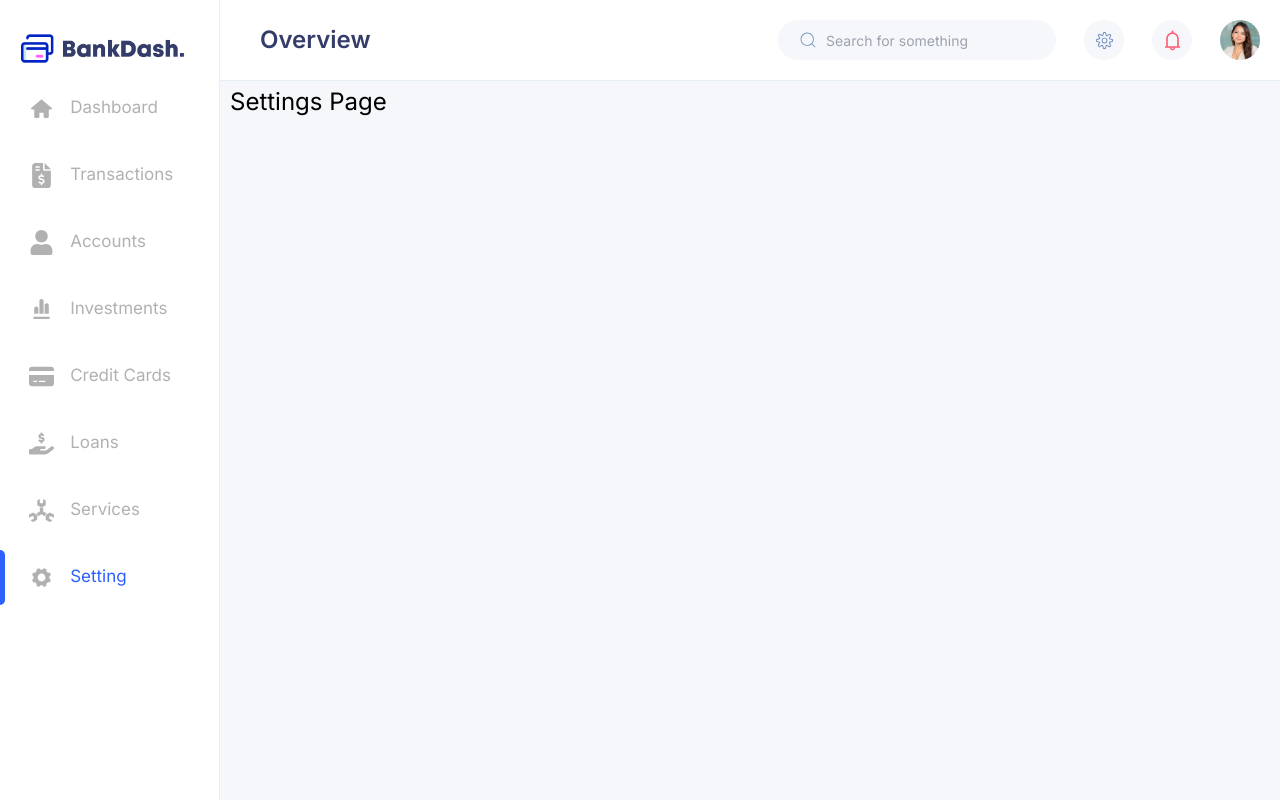
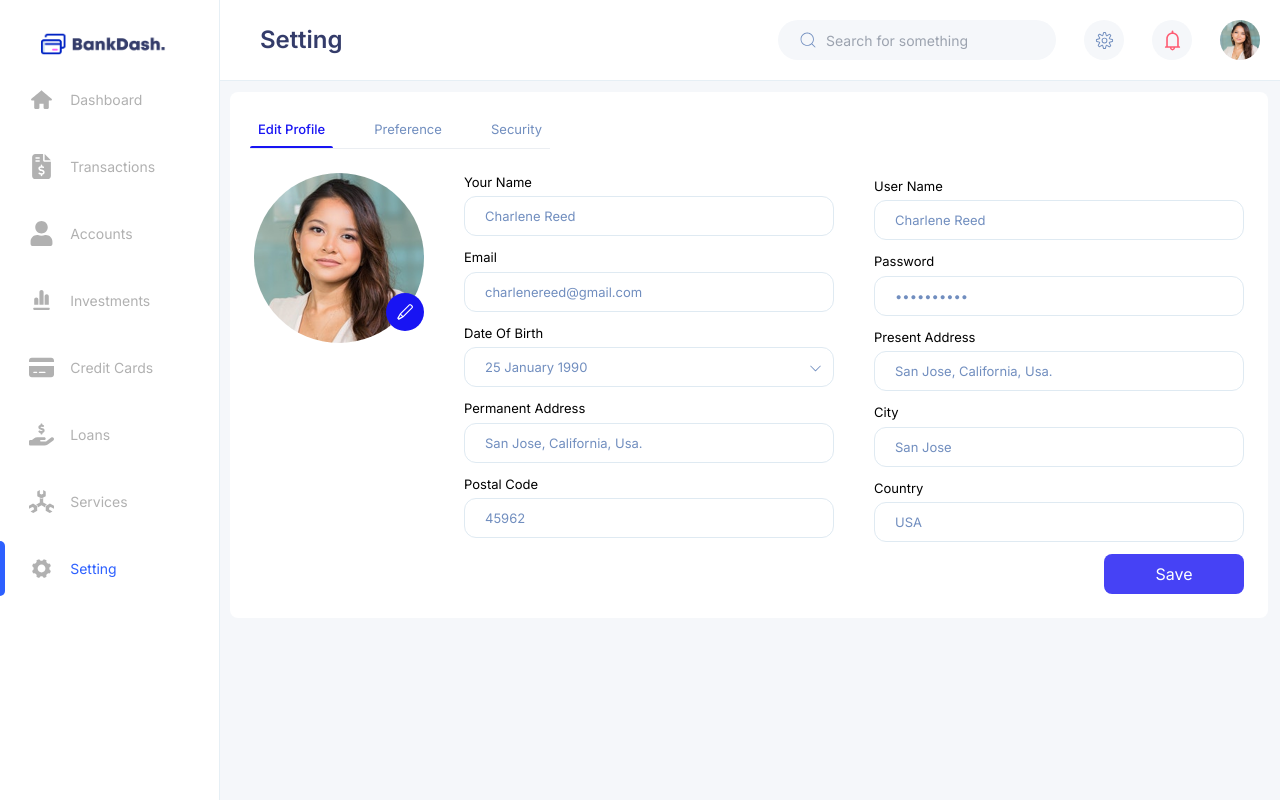
Before and after one commit to Zrnited/BankDash, a Next.js app: page /dashboard/setting in a window 1280 px wide. Built offline with nearby package versions, Linux system fonts and the light colour scheme.

Commit message:
added more pages

```diff
--- a/src/app/dashboard/layout.tsx
+++ b/src/app/dashboard/layout.tsx
@@ -2,11 +2,19 @@
 import Header from "@/components/layout/dashboard/Header";
 import Sidebar from "@/components/layout/dashboard/Sidebar";
 import Sidenav from "@/components/layout/dashboard/Sidenav";
-import { useState } from "react";
+import { useEffect, useState } from "react";
 
 export default function Layout({ children }: { children: React.ReactNode }) {
 
   const [sidebar, setSidebar] = useState<boolean>(false);
+
+  useEffect(()=>{
+    if(sidebar){
+      document.body.classList.add("overflow-hidden");
+    } else {
+      document.body.classList.remove("overflow-hidden");
+    }
+  }, [sidebar])
   return (
     <main className="flex relative flex-row w-full h-screen">
       <Sidebar />
--- a/src/app/dashboard/setting/page.tsx
+++ b/src/app/dashboard/setting/page.tsx
@@ -1,7 +1,102 @@
+"use client";
+import Image from "next/image";
+import { useState } from "react";
+import { VscEdit } from "react-icons/vsc";
+import { user } from "@/utils/User";
+import { BsChevronDown } from "react-icons/bs";
+
 export default function SettingPage() {
+
+  const [currHeading, setCurrHeading] = useState<string>("edit profile");
+
     return (
-      <main className="">
-        <h1 className="text-2xl">Settings Page</h1>
+      <main className="w-full">
+        <div className="bg-white mt-1.5 p-5 rounded-lg h-fit">
+          {/* headings section */}
+          <section className="border-b border-[#EBEEF2] text-[13px] flex flex-row justify-between md:max-w-[300px]">
+            <div onClick={()=>setCurrHeading("edit profile")} className="py-2 relative cursor-pointer">
+              <p className={`capitalize px-2 ${currHeading === "edit profile" ? "text-[#1814F3] font-medium" : "text-[#718EBF]"}`}>edit profile</p>
+              <span className={`w-full h-0.5 absolute bottom-0 bg-[#1814F3] rounded-t-lg transition ease-in-out delay-100 ${currHeading === "edit profile" ? "opacity-100" : "opacity-0"}`}></span>
+            </div>
+            <div onClick={()=>setCurrHeading("preference")} className="py-2 relative cursor-pointer">
+              <p className={`capitalize px-2 ${currHeading === "preference" ? "text-[#1814F3] font-medium" : "text-[#718EBF]"}`}>preference</p>
+              <span className={`w-full h-0.5 absolute bottom-0 bg-[#1814F3] rounded-t-lg transition ease-in-out delay-100 ${currHeading === "preference" ? "opacity-100" : "opacity-0"}`}></span>
+            </div>
+            <div onClick={()=>setCurrHeading("security")} className="py-2 relative cursor-pointer">
+              <p className={`capitalize px-2 ${currHeading === "security" ? "text-[#1814F3] font-medium" : "text-[#718EBF]"}`}>security</p>
+              <span className={`w-full h-0.5 absolute bottom-0 bg-[#1814F3] rounded-t-lg transition ease-in-out delay-100 ${currHeading === "security" ? "opacity-100" : "opacity-0"}`}></span>
+            </div>
+          </section>
+
+          {/* details section*/}
+          {/* profile edits */}
+          {currHeading === "edit profile" && (<div className="mt-5 p-1 flex flex-col gap-y-3">
+            <div className="flex flex-col gap-2 lg:flex-row lg:gap-8 lg:items-start xl:gap-10">
+              <div className="w-[170px] h-[170px] relative place-self-center lg:place-self-start lg:min-w-[170px] lg:min-h-[170px]">
+                <Image src={user.avatar} alt="image" priority className="w-full h-full rounded-full" />
+                <span className="w-[38px] h-[38px] rounded-full bg-[#1814F3] flex items-center justify-center absolute bottom-3 right-0 text-lg cursor-not-allowed"><VscEdit color="white" /></span>
+              </div>
+              <div className="flex flex-col gap-y-3 w-full">
+                <div className="flex flex-col gap-y-1 capitalize text-[13px]">
+                  <label>your name</label>
+                  <input className="h-[40px] border border-[#DFEAF2] rounded-xl px-5 capitalize text-[#718EBF] focus:outline-none" defaultValue={user.name} name="name" placeholder="Your Name" />
+                </div>
+                <div className="flex flex-col gap-y-1 capitalize text-[13px]">
+                  <label>email</label>
+                  <input className="h-[40px] border border-[#DFEAF2] rounded-xl px-5 text-[#718EBF] focus:outline-none" defaultValue={user.email} name="email" placeholder="Your Email" />
+                </div>
+                <div className="flex flex-col gap-y-1 capitalize text-[13px] relative">
+                  <label>date of birth</label>
+                  <input className="h-[40px] border border-[#DFEAF2] rounded-xl px-5 text-[#718EBF] focus:outline-none capitalize" defaultValue={user.dob} name="dob" placeholder="Your date of birth" />
+                  <BsChevronDown className="absolute right-3 bottom-3 cursor-not-allowed" color="#718EBF" />
+                </div>
+                <div className="flex flex-col gap-y-1 capitalize text-[13px]">
+                  <label>permanent address</label>
+                  <input className="h-[40px] border border-[#DFEAF2] rounded-xl px-5 text-[#718EBF] focus:outline-none capitalize" defaultValue={user.address} name="pernamentAddress" placeholder="Your Address" />
+                </div>
+                <div className="flex flex-col gap-y-1 capitalize text-[13px]">
+                  <label>postal code</label>
+                  <input className="h-[40px] border border-[#DFEAF2] rounded-xl px-5 text-[#718EBF] focus:outline-none capitalize" defaultValue={user.postalCode} name="postalCode" placeholder="Your Postal Code" />
+                </div>
+              </div>
+              <div className="flex flex-col gap-y-3 mt-1 w-full">
+                <div className="flex flex-col gap-y-1 capitalize text-[13px]">
+                  <label>user name</label>
+                  <input className="h-[40px] border border-[#DFEAF2] rounded-xl px-5 capitalize text-[#718EBF] focus:outline-none" defaultValue={user.userName} name="userName" placeholder="Your User Name" />
+                </div>
+                <div className="flex flex-col gap-y-1 capitalize text-[13px]">
+                  <label>password</label>
+                  <input type="password" className="h-[40px] border border-[#DFEAF2] rounded-xl px-5 text-[#718EBF] focus:outline-none" defaultValue={user.password} name="password" placeholder="Your Password" />
+                </div>
+                <div className="flex flex-col gap-y-1 capitalize text-[13px]">
+                  <label>present address</label>
+                  <input className="h-[40px] border border-[#DFEAF2] rounded-xl px-5 text-[#718EBF] focus:outline-none capitalize" defaultValue={user.address} name="presentAddress" placeholder="Your Present Address" />
+                </div>
+                <div className="flex flex-col gap-y-1 capitalize text-[13px]">
+                  <label>city</label>
+                  <input type="text" className="h-[40px] border border-[#DFEAF2] rounded-xl px-5 text-[#718EBF] focus:outline-none capitalize" defaultValue={user.city} name="city" placeholder="Your City" />
+                </div>
+                <div className="flex flex-col gap-y-1 capitalize text-[13px]">
+                  <label>country</label>
+                  <input type="text" className="h-[40px] border border-[#DFEAF2] rounded-xl px-5 text-[#718EBF] focus:outline-none capitalize" defaultValue={user.country} name="country" placeholder="Your Country" />
+                </div>
+              </div>
+            </div>
+            <div className="flex lg:justify-end">
+              <button className="bg-[#1814F3] h-[40px] rounded-lg text-white w-full opacity-80 hover:opacity-100 transition delay-100 ease-in-out md:max-w-[140px]">Save</button>
+            </div>
+          </div>)}
+
+          {/* preference */}
+          {currHeading === "preference" && (<div className="h-5 mt-5 p-1">
+            preference
+          </div>)}
+
+          {/* security */}
+          {currHeading === "security" && (<div className="h-5 mt-5 p-1">
+            security
+          </div>)}
+        </div>
       </main>
     );
   }
--- a/src/components/layout/dashboard/Header.tsx
+++ b/src/components/layout/dashboard/Header.tsx
@@ -1,5 +1,6 @@
 import user from "@/assets/images/user-avatar.png";
 import Image from "next/image";
+import { usePathname } from "next/navigation";
 import { GiHamburgerMenu } from "react-icons/gi";
 import { CiSearch, CiSettings } from "react-icons/ci";
 import { AiOutlineBell } from "react-icons/ai";
@@ -11,13 +12,32 @@ export interface HeaderProps {
 }
 
 export default function Header({ setSidebar }: HeaderProps) {
+
+  const pathname = usePathname();
+  // console.log(pathname);
+
+  function setHeaderText (){
+    if(pathname === '/dashboard/setting'){
+      return "Setting"
+    }
+    if(pathname === '/dashboard'){
+      return "Overview"
+    }
+    if(pathname === '/dashboard/transactions'){
+      return "Transactions"
+    }
+    if(pathname === '/dashboard/accounts'){
+      return "Accounts"
+    }
+  }
+
   return (
     <header className="p-5 fixed top-0 left-0 right-0 bg-white flex flex-col z-10 gap-y-2 border-b border-b-[#E6EFF5] justify-center items-center">
       <nav className="flex flex-row justify-between items-center container">
         <button onClick={()=>setSidebar(true)} className="md:hidden text-xl">
           <GiHamburgerMenu color="#343C6A" />
         </button>
-        <h1 className="text-[#343C6A] font-semibold text-lg md:text-white lg:text-[#343C6A] lg:ml-[240px] lg:text-2xl">Overview</h1>
+        <h1 className="text-[#343C6A] font-semibold text-lg lg:text-[#343C6A]  md:ml-[240px] lg:text-2xl">{setHeaderText()}</h1>
         <div className="hidden flex-row gap-x-4 items-center sm:flex md:gap-x-7">
           <div className="relative">
             <input
--- a/src/components/layout/dashboard/Sidebar.tsx
+++ b/src/components/layout/dashboard/Sidebar.tsx
@@ -11,7 +11,7 @@ export default function Sidebar() {
   return (
     <aside className={"hidden bg-white w-[220px] border-r border-r-[#E6EFF5] absolute left-0 top-0 h-full py-7 pr-3 md:flex flex-col z-20"}>
       <div className="flex justify-center items-center w-full mt-1">
-        <Image src={logo} alt="logo" priority className="w-[80%] h-auto" />
+        <Image src={logo} alt="logo" priority className="w-[60%] h-auto" />
       </div>
       <ul className="w-full flex flex-col mt-4 gap-y-3">
         {LinkRoutes.map((a, b) => {
@@ -30,8 +30,8 @@ export default function Sidebar() {
                   href={a.linkRoute}
                   className={
                     a.linkRoute === pathname
-                      ? "text-[#2D60FF] text-[17px] capitalize"
-                      : "text-[#B1B1B1] text-[17px] capitalize"
+                      ? "text-[#2D60FF] text-sm capitalize"
+                      : "text-[#B1B1B1] text-sm capitalize"
                   }
                 >
                   {a.linkName}
--- /dev/null
+++ b/src/utils/User.tsx
@@ -0,0 +1,30 @@
+import avatar from "@/assets/images/avatar.png";
+import { StaticImageData } from "next/image";
+
+interface User {
+    name: string;
+    avatar: StaticImageData
+    userName: string;
+    email: string;
+    dob: string;
+    address: string;
+    postalCode: number;
+    password: string;
+    city: string;
+    country: string;
+}
+
+const user: User = {
+    name: "charlene reed",
+    avatar: avatar,
+    userName: "charlene reed",
+    email: "charlenereed@gmail.com",
+    dob: "25 january 1990",
+    address: "san jose, california, usa.",
+    postalCode: 45962,
+    password: "wellfuckit",
+    city: "san jose",
+    country: "USA"
+}
+
+export { user }
```
Also changed, not shown: src/assets/images/avatar.png (added).
